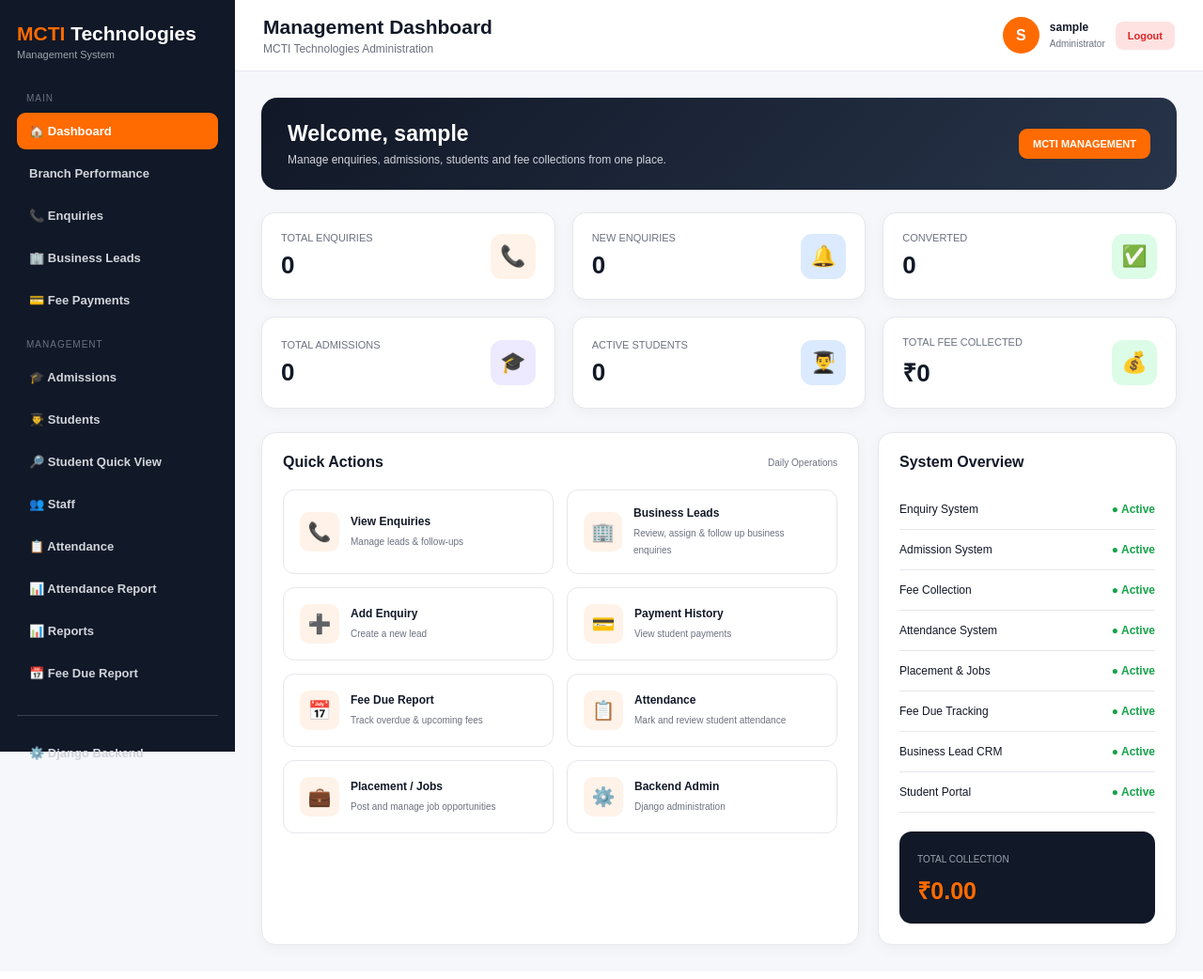
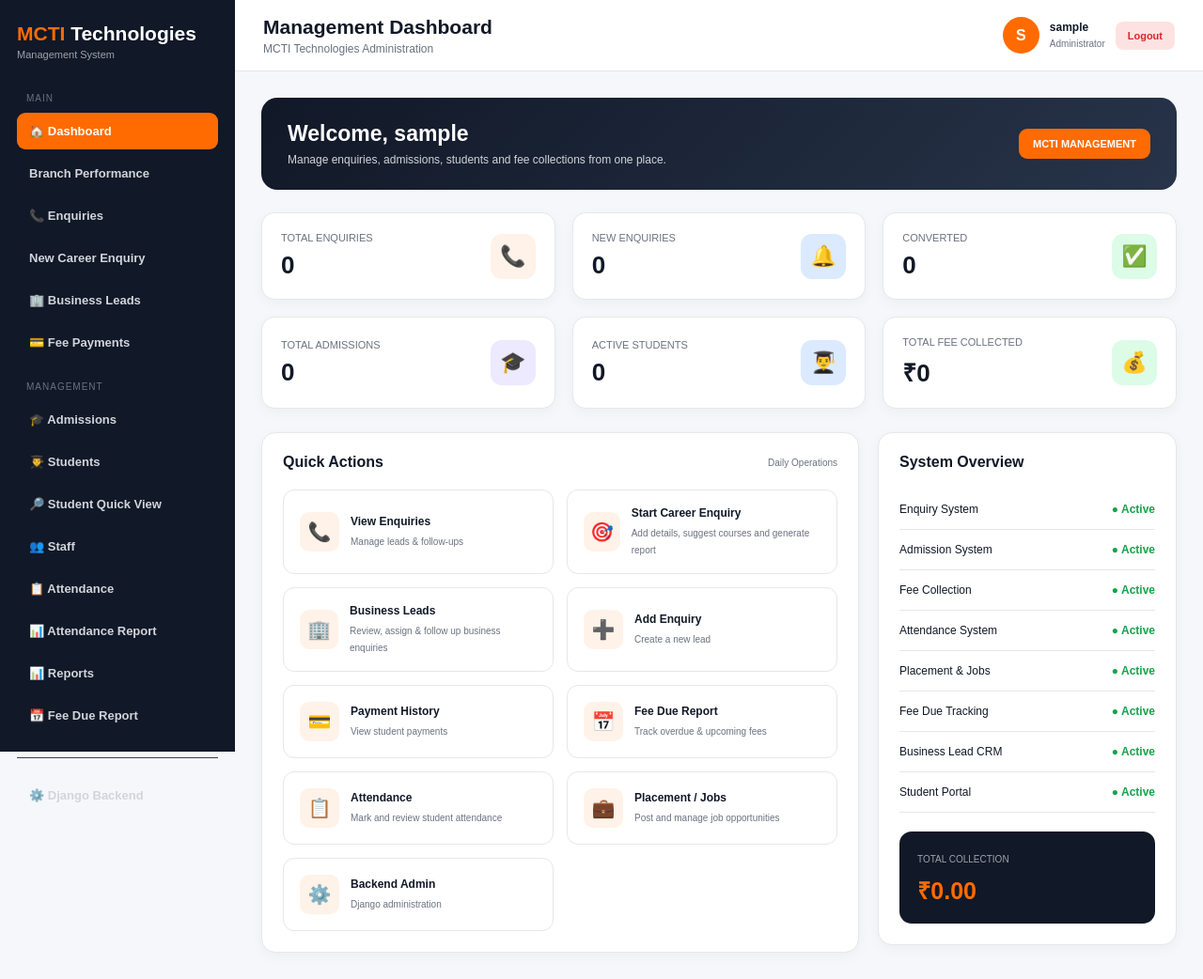
Before and after one commit to MctiCoder2026/mctitechnologies, a Django app: page /management-dashboard/ in a window 1280 px wide. Shown: the whole page at 94% size. Before the commit the page ends 1014 px from the top, so only its background shows below. Run offline with Django 5.2, Linux system fonts and the light colour scheme; the visitor is signed in with stand-in values (Sample User, id 1); data that the repository does not hold is empty.

Commit message:
Add career enquiry links to staff dashboards

```diff
--- a/templates/core/branch_dashboard.html
+++ b/templates/core/branch_dashboard.html
@@ -383,6 +383,10 @@
 
         <a href="{% url 'enquiry_dashboard' %}">
             Enquiries
+        </a>
+
+        <a href="{% url 'career_tools:quick_career_enquiry' %}">
+            New Career Enquiry
         </a>
 
         <a href="{% url 'business_lead_list' %}">
--- a/templates/core/management_dashboard.html
+++ b/templates/core/management_dashboard.html
@@ -569,6 +569,10 @@ body{
             📞 Enquiries
         </a>
 
+        <a href="{% url 'career_tools:quick_career_enquiry' %}">
+            New Career Enquiry
+        </a>
+
         <a href="{% url 'business_lead_list' %}">
             🏢 Business Leads
         </a>
@@ -892,6 +896,29 @@ body{
 
                             <span>
                                 Manage leads & follow-ups
+                            </span>
+
+                        </div>
+
+                    </a>
+
+                    <a
+                        href="{% url 'career_tools:quick_career_enquiry' %}"
+                        class="action-card"
+                    >
+
+                        <div class="action-icon">
+                            &#127919;
+                        </div>
+
+                        <div>
+
+                            <strong>
+                                Start Career Enquiry
+                            </strong>
+
+                            <span>
+                                Add details, suggest courses and generate report
                             </span>
 
                         </div>
```
